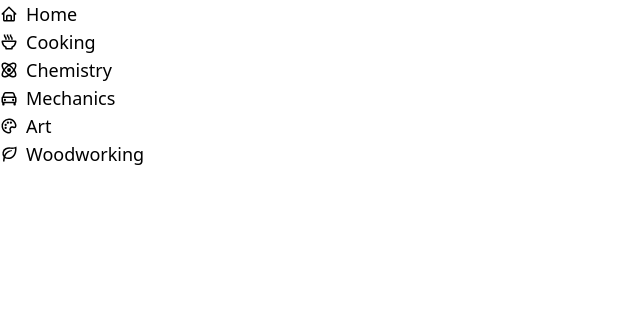
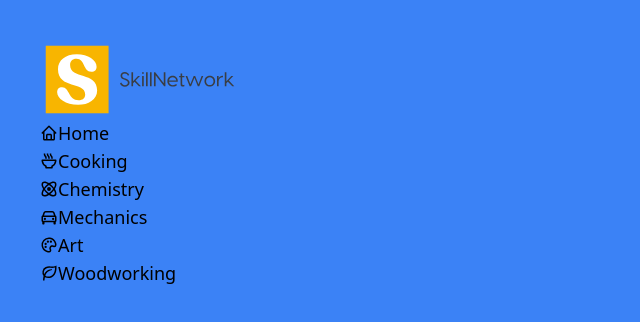
Before and after one commit to KDjole/SkillNetwork, a React (Vite) app: page / in a window 1280 px wide. Shown: the top 322 px of the page, without its empty margins (0-640 px from the left). Built offline with nearby package versions, Linux system fonts and the light colour scheme.

Commit message:
Added logo and some styles.

```diff
--- a/src/Pages/Components/HomePage/MenuLeft.jsx
+++ b/src/Pages/Components/HomePage/MenuLeft.jsx
@@ -2,9 +2,10 @@ import MenuLeftOptions from "./MenuLeft/MenuLeftOptions";
 
 export default function MenuLeft() {
   return (
-    <>
+    <div className="min-h-screen flex-col items-center p-10">
+      <img src="..\..\..\..\src\Images\Logo.svg" alt="" width={"200px"} />
       {/*<Search />*/}
       <MenuLeftOptions />
-    </>
+    </div>
   );
 }
--- a/src/Pages/Components/HomePage/MenuLeft/MenuLeftOptions.jsx
+++ b/src/Pages/Components/HomePage/MenuLeft/MenuLeftOptions.jsx
@@ -18,10 +18,10 @@ const optionsArray = [
 
 export default function MenuLeftOptions() {
   return (
-    <ul className="list-none text-lg">
+    <ul className="list-none text-lg flex-col items-center ">
       {optionsArray.map((e) => {
         return (
-          <li key={e.text} className="flex items-center gap-2">
+          <li key={e.text} className="flex items-center">
             {<e.icon />}
             {e.text}
           </li>
--- a/src/Pages/HomePage.jsx
+++ b/src/Pages/HomePage.jsx
@@ -2,8 +2,8 @@ import MenuLeft from "./Components/HomePage/MenuLeft";
 
 export default function HomePage() {
   return (
-    <>
-      <MenuLeft className="min-h-full"></MenuLeft>
-    </>
+    <div className="min-h-full flex ">
+      <MenuLeft />
+    </div>
   );
 }
--- a/src/Pages/LandingPage.jsx
+++ b/src/Pages/LandingPage.jsx
@@ -2,9 +2,9 @@ import HomePage from "./HomePage";
 
 export default function LandingPage() {
   return (
-    <>
+    <div className="min-h-screen bg-blue-500">
       {/*<SignInPage></SignInPage>*/}
-      <HomePage className="min-h-screen"></HomePage>
-    </>
+      <HomePage />
+    </div>
   );
 }
```
Also changed, not shown: src/Images/Logo.svg (added).
